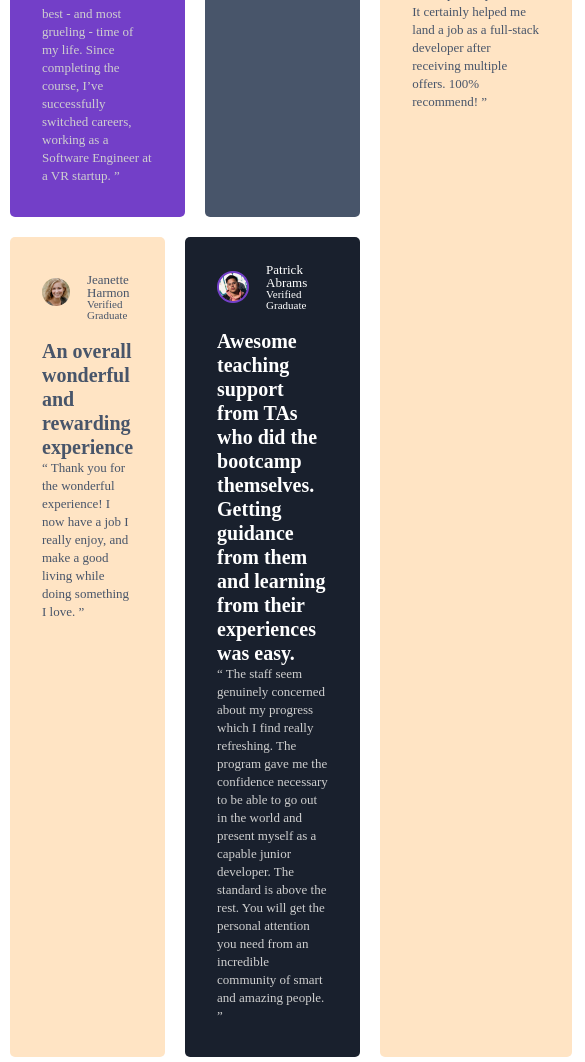
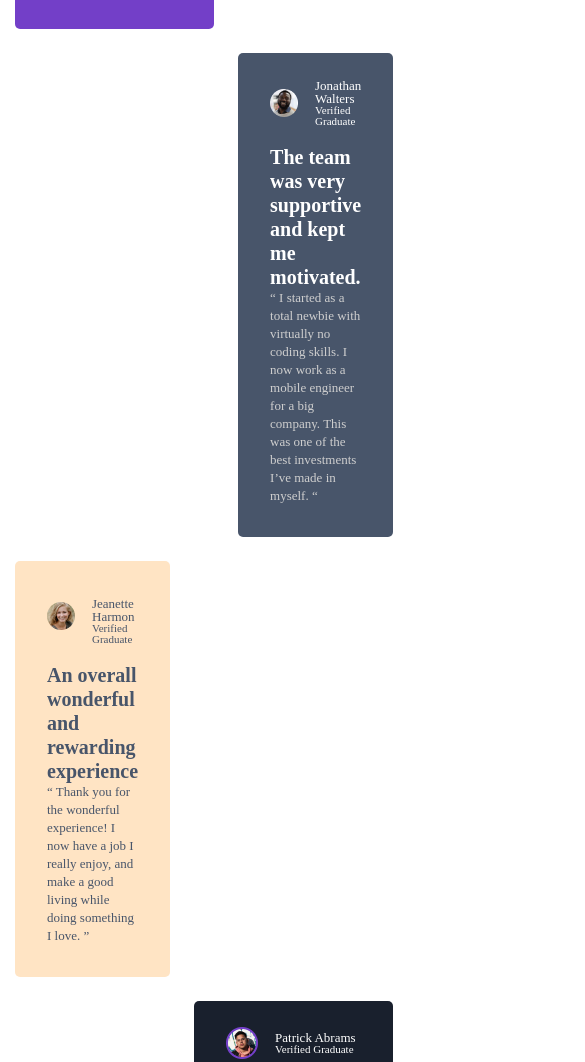
Before and after one commit to bekhzorasulov/NewProject, a plain HTML site: page index.html in a window 390 px wide. Shown: the part 827-1889 px from the top of the page, 585 px wide, since content can reach past the window. Drawn offline with Linux system fonts and the light colour scheme.

Commit message:
testimonia

```diff
--- a/css/home.css
+++ b/css/home.css
@@ -113,12 +113,29 @@
     grid-column: 2/4;
 }
 
-@media (max-width: 77rem) {
+@media (max-width: 32.7rem) {
     .father {
-        display: grid;
-        grid-template-columns: 1fr;
-        padding: 1rem;
-        gap: 2rem;
+        grid-template-columns: repeat(1, 1rf);
+        gap: 2.4rem;
     }
-    .child {}
+    .child:nth-child(1) {
+        background-color: #733fc8;
+        grid-row: 1/3;
+    }
+    .child:nth-child(2) {
+        background-color: #48556a;
+        grid-row: 3/4;
+    }
+    .child:nth-child(3) {
+        background-color: bisque;
+        grid-row: 6/7;
+    }
+    .child:nth-child(4) {
+        background-color: bisque;
+        grid-row: 4/5;
+    }
+    .child:nth-child(5) {
+        background-color: #19202d;
+        grid-row: 5/6;
+    }
 }
```
